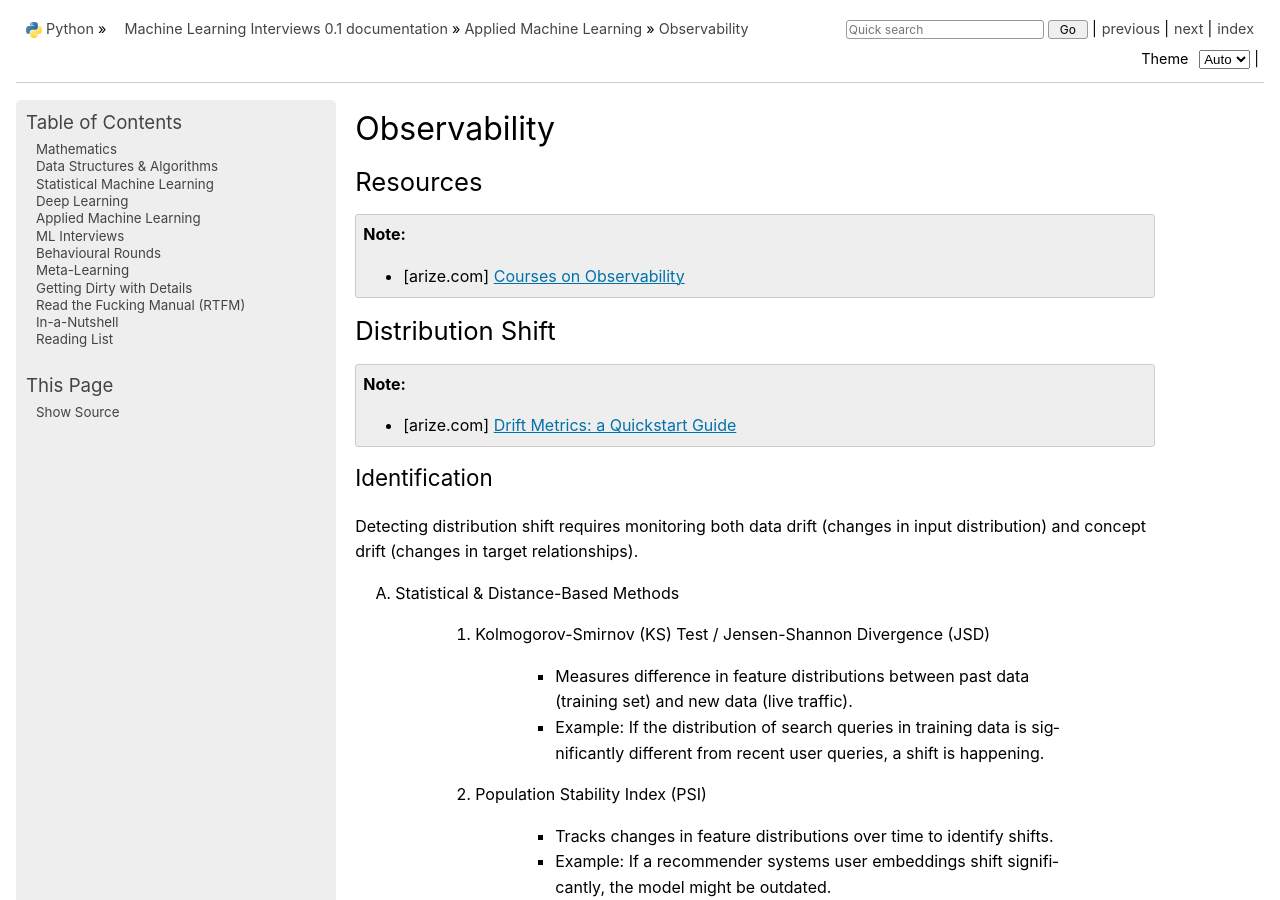
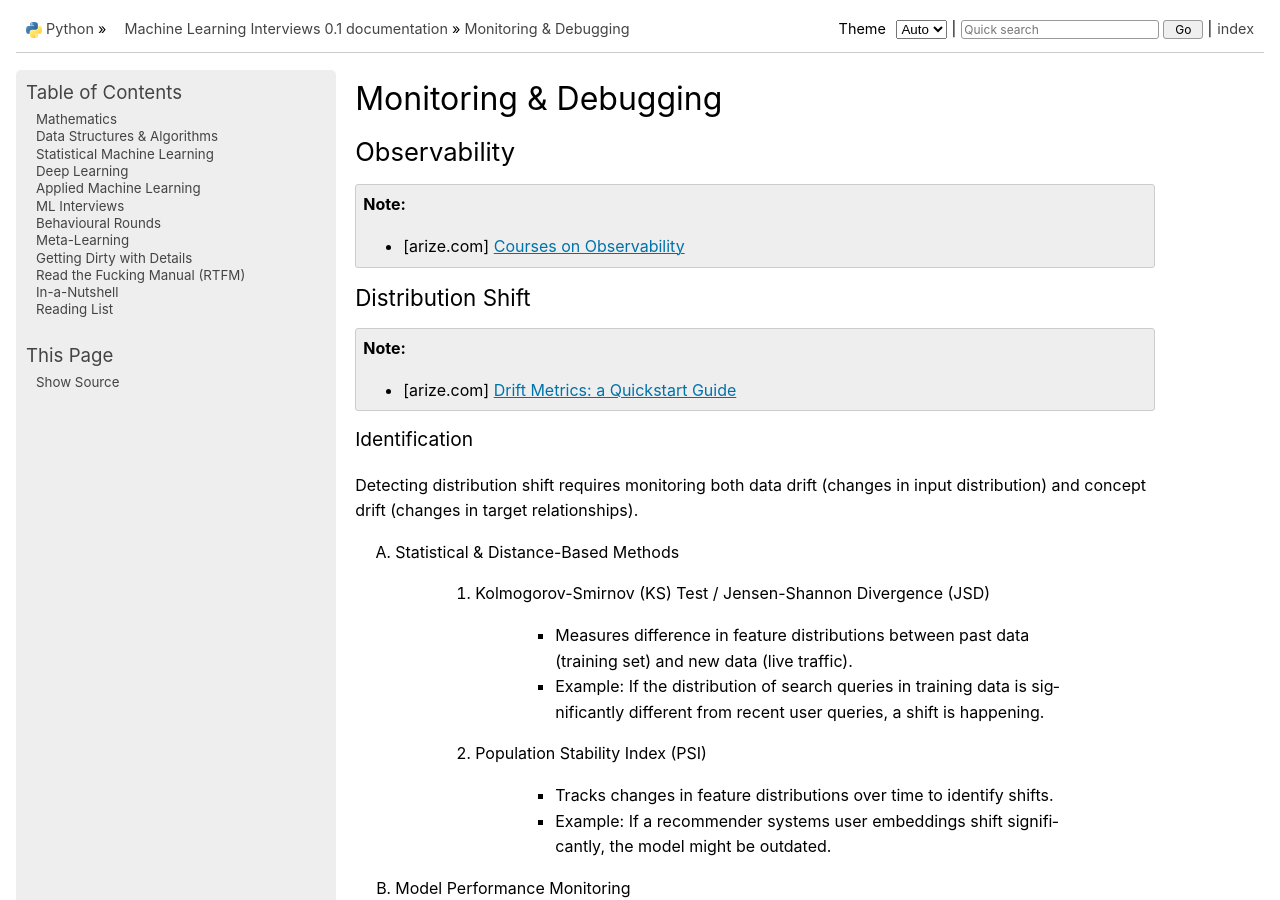
Before and after one commit to uselesstechjunks/leetcode, a Sphinx documentation site: the page built from docs/source/applied/eval/monitor.rst, in a window 1280 px wide and 900 px high. Built offline with Sphinx 7.4.7, drawn with Linux system fonts in a browser that asks for light colours; pages that are not in the unit, such as notebooks, are missing from menus; some of the changed text lies outside the part shown.

Commit message:
Update and rename obsv.rst to monitor.rst

```diff
--- a/docs/source/applied/eval/obsv.rst
+++ b/docs/source/applied/eval/monitor.rst
@@ -1,21 +1,20 @@
 ###################################################################################
-Observability
+Monitoring & Debugging
 ###################################################################################
 ***********************************************************************************
-Resources
+Observability
 ***********************************************************************************
 .. note::
 
 	* [arize.com] `Courses on Observability <https://courses.arize.com/courses/>`_
 
-***********************************************************************************
 Distribution Shift
-***********************************************************************************
+====================================================================================
 .. note::
 	* [arize.com] `Drift Metrics: a Quickstart Guide <https://arize.com/blog-course/drift/>`_
 
 Identification
-====================================================================================
+-------------------------------------------------------------------------------------
 Detecting distribution shift requires monitoring both data drift (changes in input distribution) and concept drift (changes in target relationships).
 
 (A) Statistical & Distance-Based Methods
```
